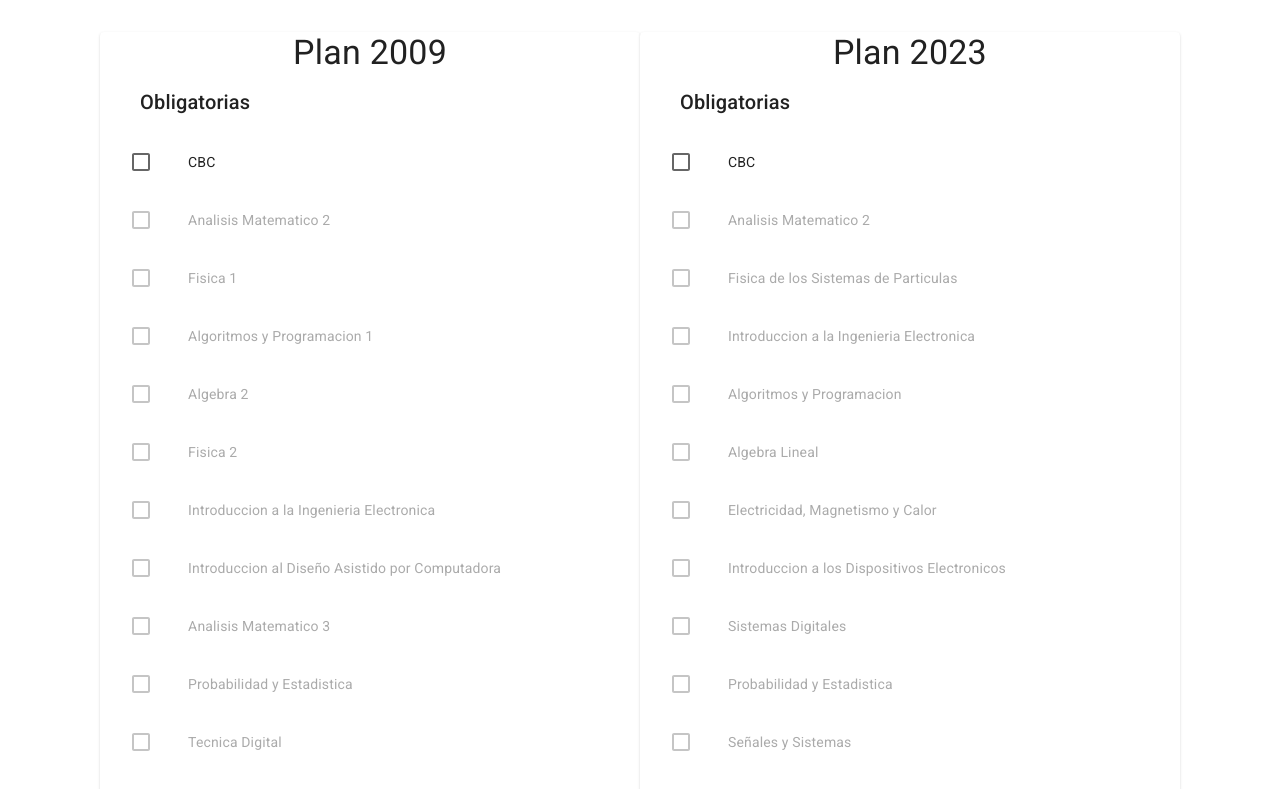
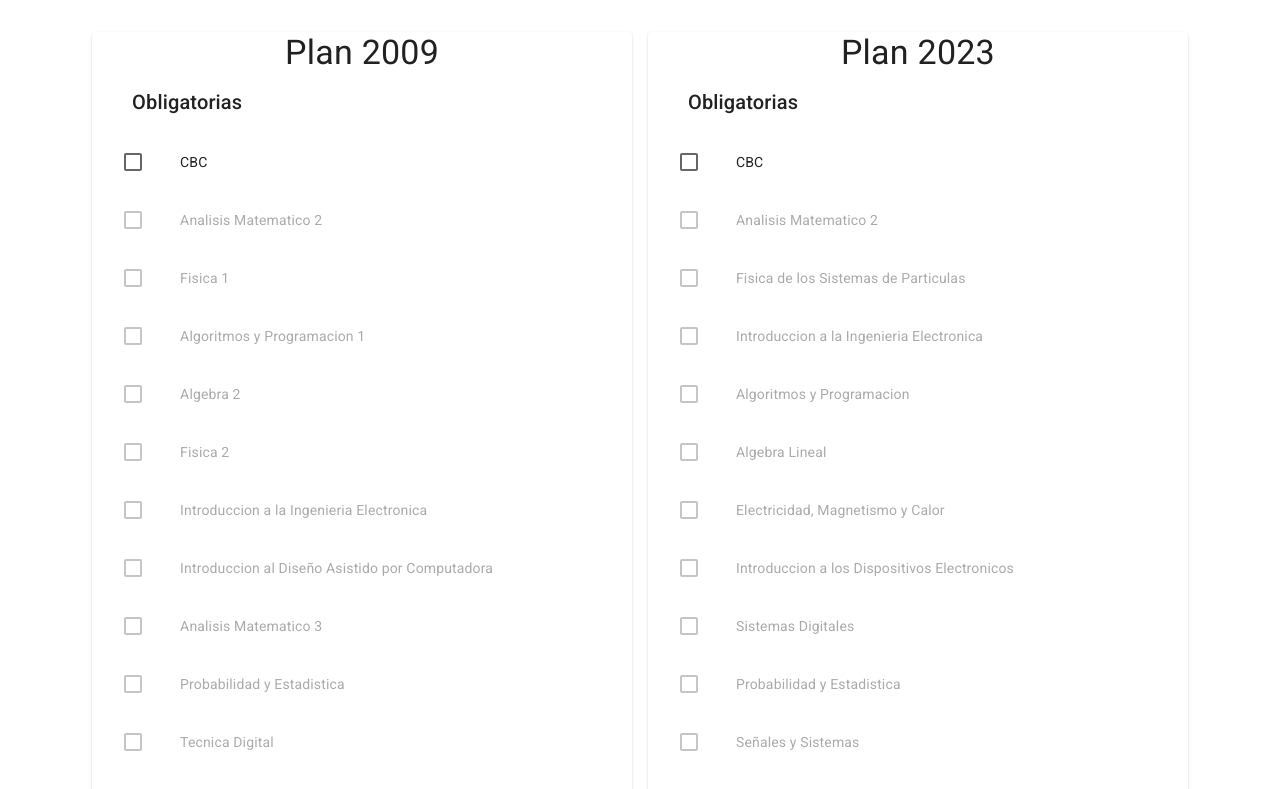
Before and after one commit to SebastianBranda/plan-electronica-transicion-2009-2023, a React (Vite) app: page / in a window 1280 px wide. Shown: the top 789 px of the page. Built offline with nearby package versions, Linux system fonts and the light colour scheme.

Commit message:
add margin

```diff
--- a/src/App.jsx
+++ b/src/App.jsx
@@ -10,7 +10,7 @@ function App() {
 
   return (
     <Plan2009Context.Provider value={{ aprobadas2009, setAprobadas2009 }}>
-      <Grid container>
+      <Grid container spacing={2}>
         <Grid item xs={12} md={6}>
           <Card>
             <Plan2009 />
```
